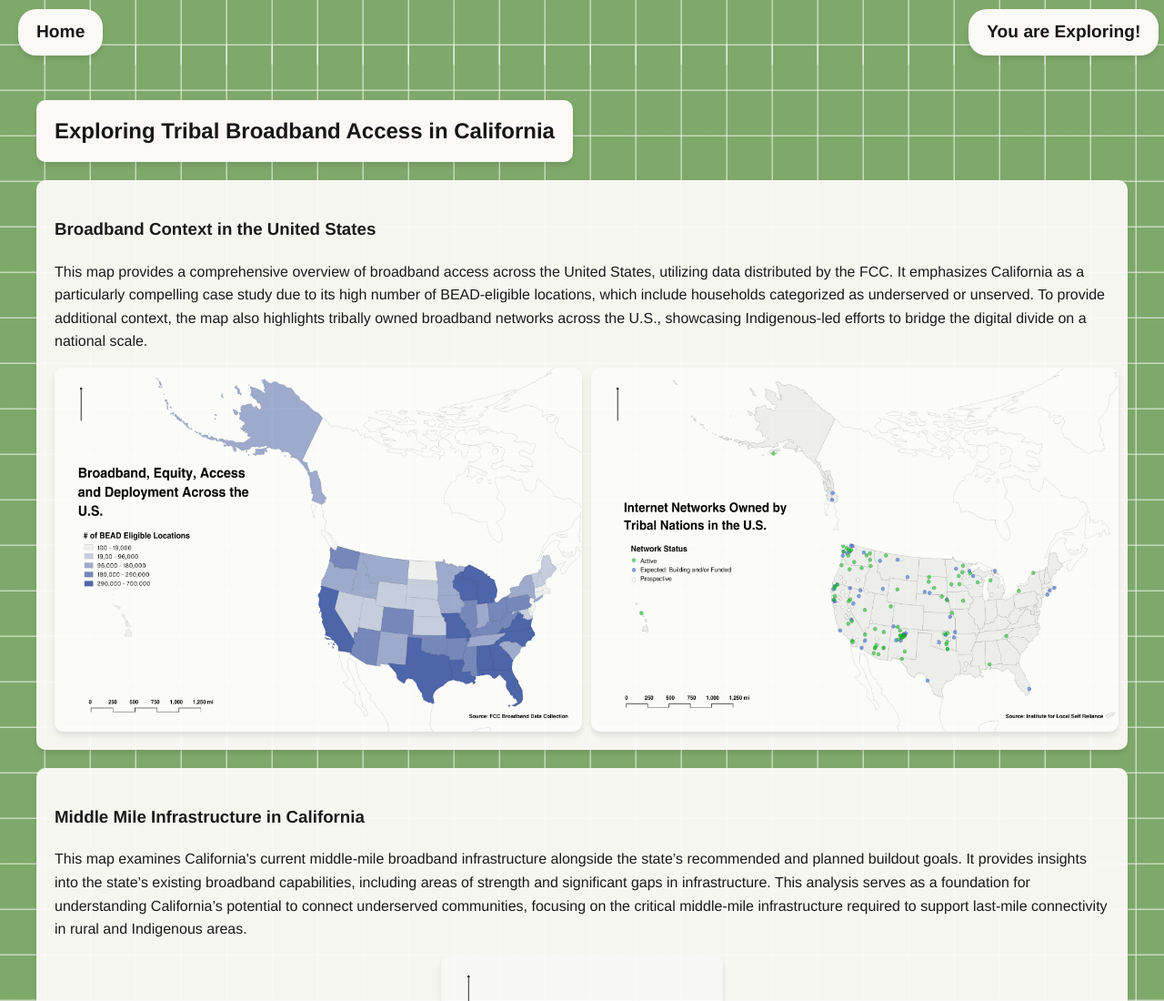
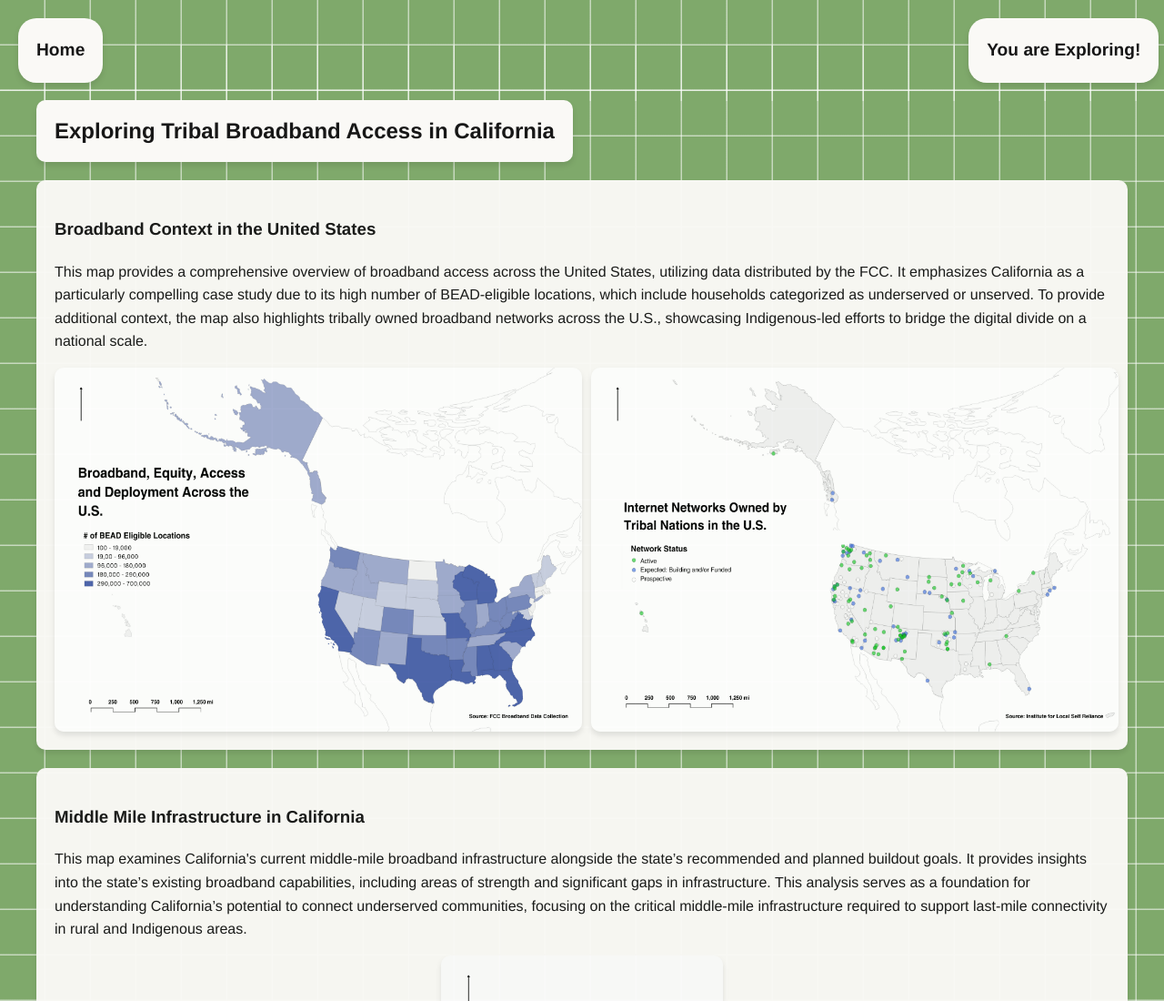
Before and after one commit to sfdduncan/GISFinalAtlas, a plain HTML site: page funwebpage.html in a window 1280 px wide. Shown: the top 1100 px of the page at 91% size. Drawn offline with Linux system fonts and the light colour scheme.

Commit message:
Update funwebpage.html

```diff
--- a/funwebpage.html
+++ b/funwebpage.html
@@ -18,7 +18,7 @@
             justify-content: space-between;
             font-weight: bold;
             align-items: center;
-            padding: 10px 20px;
+            padding: 20px 20px;
             width: 98%;
             position: absolute;
             top: 0;
@@ -32,7 +32,7 @@
         nav a {
             background-color: #faf9f6; /* Off-white bubbles */
             border-radius: 20px;
-            padding: 10px 20px;
+            padding: 20px 20px;
             text-decoration: none;
             color: #171717;
             font-size: 1.2em;
```
